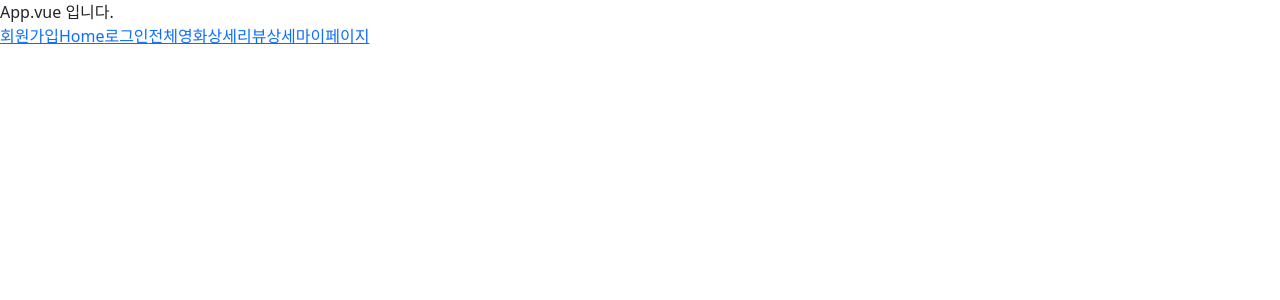
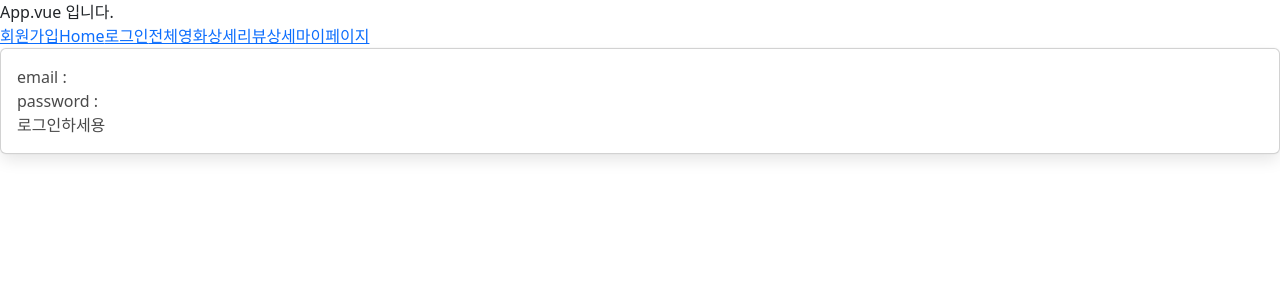
Before and after one commit to ninnistic/Feel-em, a Vue app in the folder client/feelem/: page /login in a window 1280 px wide. Shown: the top 300 px of the page. Built offline with nearby package versions, Linux system fonts and the light colour scheme; what vue-js-modal would draw is missing.

Commit message:
Chore : LoginForm, SingupForm 코드 수정 및 추가

```diff
--- /dev/null
+++ b/client/feelem/src/components/LoginForm.vue
@@ -0,0 +1,48 @@
+<template>
+  <div class="card">
+    <div class="card-body">
+      <div class="form-group">
+        <form @submit.prevent="login">
+        <div>
+        <label for="email">email : </label>
+        <input type="text" v-model="email" id="email">
+        </div>
+        <div>
+        <label for="passowrd">password : </label>
+        <input type="password" v-model="passowrd" id="password">
+        </div>
+        <button type="submit">로그인하세용</button>
+        </form>
+    </div>
+    </div>
+  </div>
+</template>
+
+<script>
+export default {
+  name : 'SignupForm',
+  data() {
+    return {
+      email: null,
+      password : null,
+    }
+  },
+  methods : {
+    singup(){
+      const email = this.email
+      const password = this.password
+
+      const payload = {
+       email, password
+      }
+
+      this.$store.dispatch('login', payload)
+    }
+  }
+
+}
+</script>
+
+<style>
+
+</style>
--- a/client/feelem/src/components/SignupForm.vue
+++ b/client/feelem/src/components/SignupForm.vue
@@ -1,16 +1,28 @@
 <template>
+  <div class="card">
+    <div class="card-body">
+      <div class="form-group">
+        <form @submit.prevent="signup">
         <div>
-    <form @submit.prevent="signup">
         <label for="username" >username : </label>
         <input type="text" v-model="username" id="username">
+        </div>
+        <div>
         <label for="email">email : </label>
         <input type="text" v-model="email" id="email">
+        </div>
+        <div>
         <label for="passowrd">password : </label>
-    <input type="password" v-model="passowrd" id="password">
+        <input type="password" v-model="passowrd" id="password">\
+        </div>
+        <div>
         <label for="passowrd2">password check : </label>
         <input type="password" v-model="password2" id="password2">
-    <button>어쩌라고</button>
+        </div>
+        <button type="submit">회원가입하쉐이</button>
         </form>
+    </div>
+    </div>
   </div>
 </template>
 
--- a/client/feelem/src/views/LoginView.vue
+++ b/client/feelem/src/views/LoginView.vue
@@ -1,16 +1,15 @@
 <template>
   <div>
-
+    <LoginForm />
   </div>
 </template>
 
 <script>
-
-
+import LoginForm from '@/components/LoginForm'
 export default {
   name : 'LoginView',
   components : {
-
+    LoginForm,
   },
   data() {
     return {
```
Lines whose indentation alone changed are shown as unchanged.
